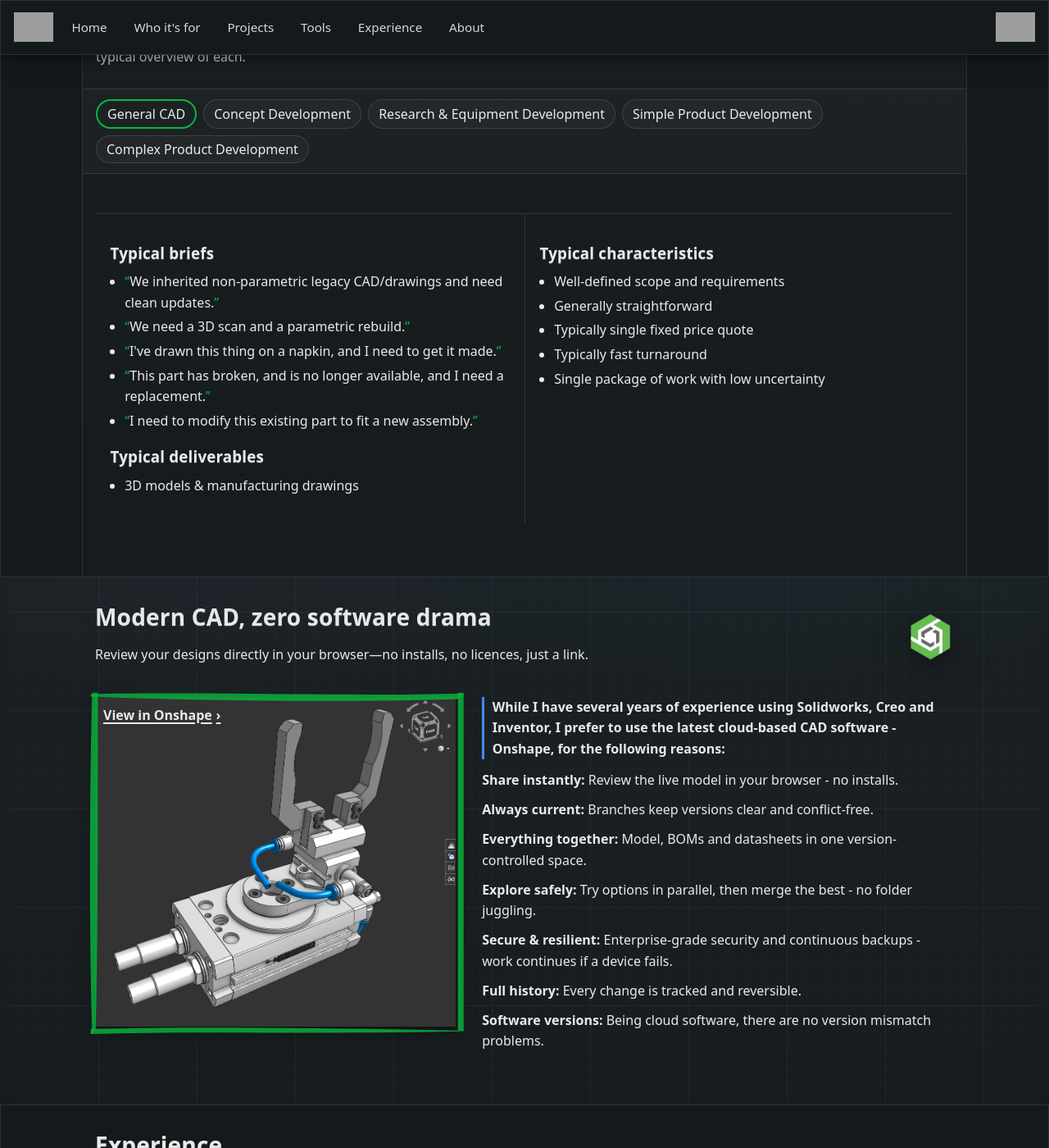
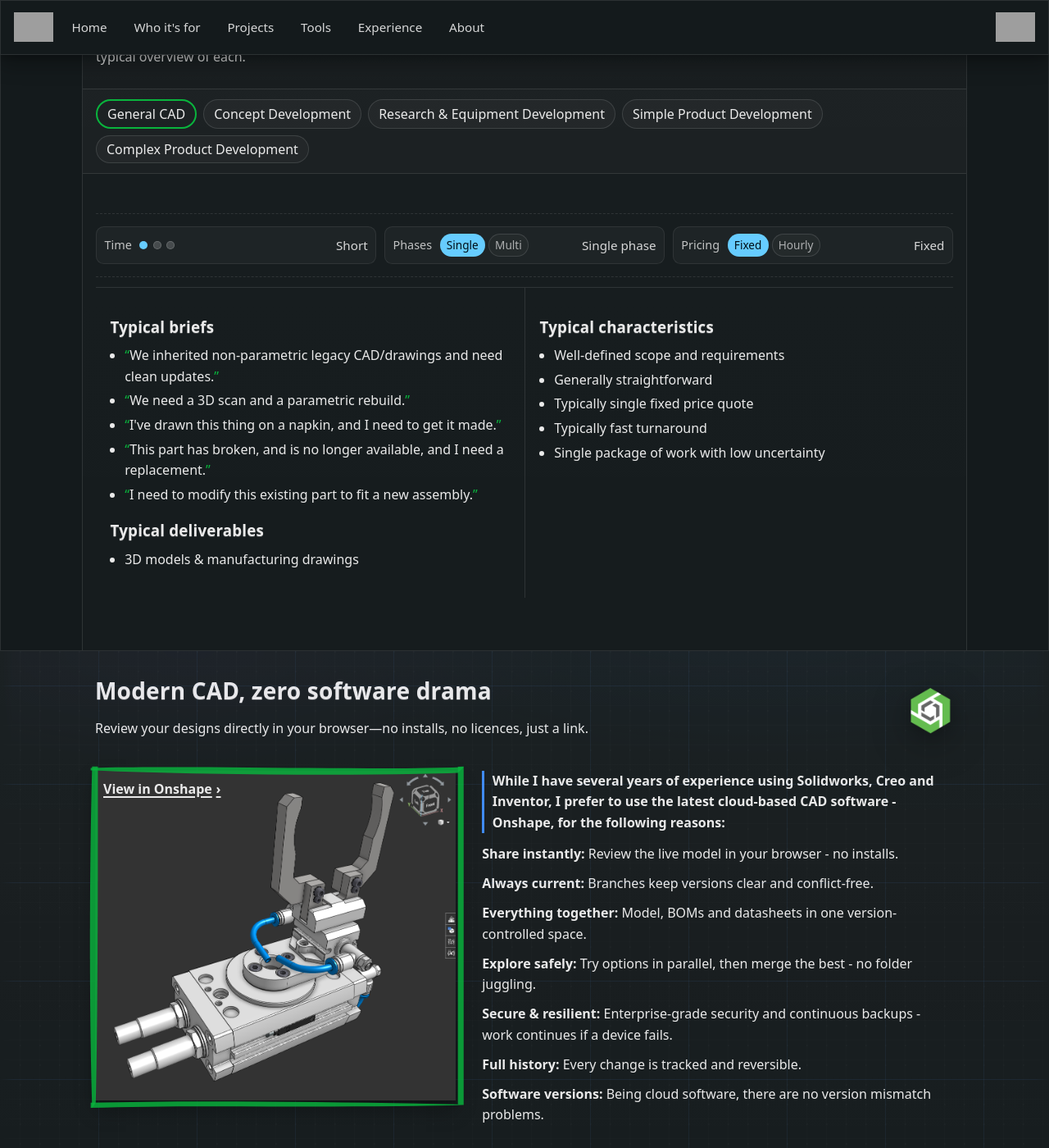
Before and after one commit to JamesAIzzard/jamesaizzard.github.io, a Jekyll site: the page built from index.html, in a window 1280 px wide and 1400 px high, scrolled down 1611 px. Shown: the whole window at 82% size. Built offline with Jekyll 4.4.1, drawn with Linux system fonts in a browser that asks for light colours; some web fonts are replaced; grey boxes are pictures that could not be loaded.

Commit message:
Add scales for project types: include time, phases, and pricing details

```diff
--- a/_includes/project_types.html
+++ b/_includes/project_types.html
@@ -22,6 +22,40 @@
             <div class="pt-panels">
                 {% for t in pt.types %}
                 <section class="pt-panel"{% unless forloop.first %} hidden{% endunless %}>
+                    <div class="pt-scales">
+                        <div class="pt-scale time" data-level="{{ t.scales.time | default: 2 }}">
+                            <span class="pt-scale-label">Time</span>
+                            <div class="pt-scale-dots" aria-hidden="true">
+                                <span class="dot"></span>
+                                <span class="dot"></span>
+                                <span class="dot"></span>
+                            </div>
+                            <span class="pt-scale-text">
+                                {% case t.scales.time %}
+                                {% when 1 %}Short{% when 3 %}Long{% else %}Medium{% endcase %}
+                            </span>
+                        </div>
+                        <div class="pt-scale phases" data-mode="{{ t.scales.phases | default: 'single' }}">
+                            <span class="pt-scale-label">Phases</span>
+                            <div class="pt-scale-toggle" aria-hidden="true">
+                                <span class="opt" data-opt="single">Single</span>
+                                <span class="opt" data-opt="multi">Multi</span>
+                            </div>
+                            <span class="pt-scale-text">
+                                {% if t.scales.phases == 'multi' %}Multi‑phase{% else %}Single phase{% endif %}
+                            </span>
+                        </div>
+                        <div class="pt-scale pricing" data-mode="{{ t.scales.pricing | default: 'fixed' }}">
+                            <span class="pt-scale-label">Pricing</span>
+                            <div class="pt-scale-toggle" aria-hidden="true">
+                                <span class="opt" data-opt="fixed">Fixed</span>
+                                <span class="opt" data-opt="hourly">Hourly</span>
+                            </div>
+                            <span class="pt-scale-text">
+                                {% if t.scales.pricing == 'hourly' %}Hourly{% else %}Fixed{% endif %}
+                            </span>
+                        </div>
+                    </div>
                     <div class="pt-grid">
                         <div class="pt-col">
                             <h3>Typical briefs</h3>
--- a/_sass/components/project_types.scss
+++ b/_sass/components/project_types.scss
@@ -50,7 +50,68 @@
     padding-inline: var(--rail-gutter);
   }
 
-  [role="tabpanel"] { outline: none; }
+  /* Scales strip between tabs and content */
+  .pt-scales {
+    display: grid;
+    grid-template-columns: 1fr;
+    gap: 0.6rem;
+    padding: clamp(0.6rem, 2vw, 0.9rem) 0 clamp(0.6rem, 2vw, 0.9rem);
+    border-top: 1px dashed var(--panel-edge);
+    border-bottom: 1px dashed var(--panel-edge);
+    margin-bottom: clamp(0.4rem, 1.6vw, 0.8rem);
+  }
+  @media (min-width: 760px) {
+    .pt-scales { grid-template-columns: repeat(3, 1fr); }
+  }
+
+  .pt-scale {
+    display: grid;
+    grid-template-columns: auto 1fr auto;
+    align-items: center;
+    gap: 0.6rem;
+    padding: 0.5rem 0.6rem;
+    border-radius: 0.6rem;
+    background: rgba(255,255,255,0.03);
+    border: 1px solid rgba(255,255,255,0.08);
+  }
+  .pt-scale-label { opacity: 0.8; font-size: 0.9em; }
+  .pt-scale-text { opacity: 0.9; font-size: 0.95em; }
+
+  /* Time as 3 dots */
+  .pt-scale.time .pt-scale-dots { display: inline-flex; gap: 0.4rem; }
+  .pt-scale.time .dot {
+    width: 10px; height: 10px; border-radius: 50%;
+    background: rgba(255,255,255,0.18);
+    box-shadow: inset 0 0 0 1px rgba(255,255,255,0.18);
+  }
+  .pt-scale.time[data-level="1"] .dot:nth-child(-n+1),
+  .pt-scale.time[data-level="2"] .dot:nth-child(-n+2),
+  .pt-scale.time[data-level="3"] .dot:nth-child(-n+3) {
+    background: var(--accent, #6cf);
+    box-shadow: none;
+  }
+
+  /* Toggle chips for phases/pricing */
+  .pt-scale-toggle { display: inline-flex; gap: 0.25rem; }
+  .pt-scale .opt {
+    padding: 0.15rem 0.45rem;
+    border-radius: 999px;
+    font-size: 0.85em;
+    border: 1px solid rgba(255,255,255,0.18);
+    background: rgba(255,255,255,0.04);
+    opacity: 0.7;
+  }
+  .pt-scale.phases[data-mode="single"] .opt[data-opt="single"],
+  .pt-scale.phases[data-mode="multi"] .opt[data-opt="multi"],
+  .pt-scale.pricing[data-mode="fixed"] .opt[data-opt="fixed"],
+  .pt-scale.pricing[data-mode="hourly"] .opt[data-opt="hourly"] {
+    background: var(--accent, #6cf);
+    border-color: transparent;
+    color: #001018;
+    opacity: 1;
+  }
+
+  .pt-panel { outline: none; }
 
   .pt-grid {
     display: grid;
```
Also changed, not shown: _data/project_types.yml (+20 -0 lines).
